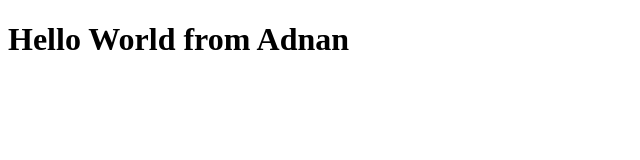
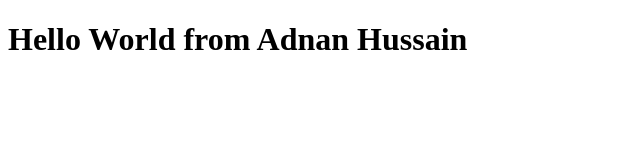
Before and after one commit to AdnanHussainArain/bootcamp2020, a plain HTML site: page index.html in a window 1280 px wide. Shown: the whole page, without its empty margins (0-640 px from the left). Drawn offline with Linux system fonts and the light colour scheme.

Commit message:
Update index.html

```diff
--- a/index.html
+++ b/index.html
@@ -6,7 +6,7 @@
     <title>Bootcamp 2020</title>
 </head>
 
-<h1>Hello World from Adnan</h1>
+<h1>Hello World from Adnan Hussain</h1>
 <body>
 
 </body>
```
